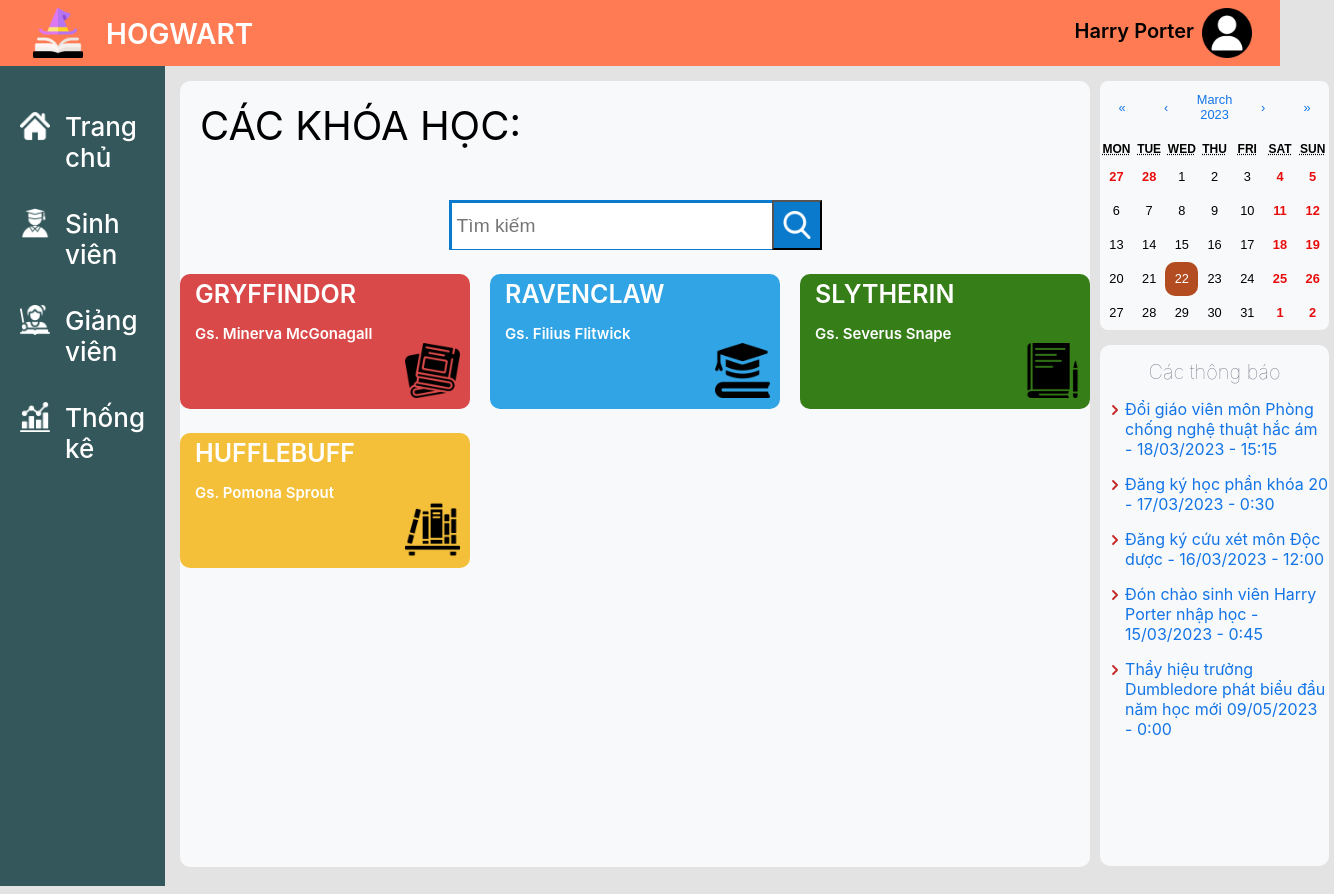
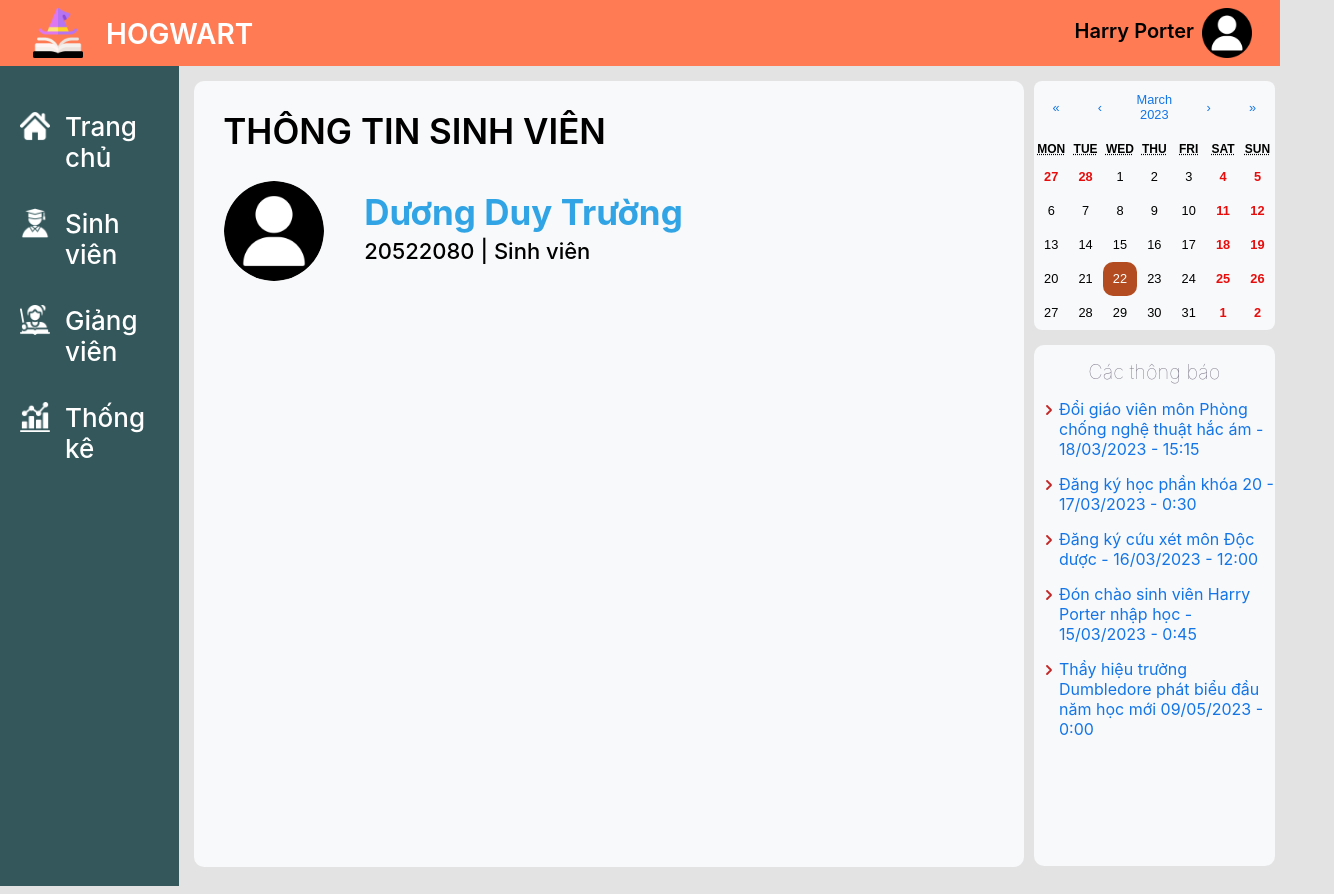
Before and after one commit to DuyTruong-237/nt114_fe, a React (Create React App) app: page /login in a window 1280 px wide. Shown: the whole page, 1334 px wide, since content can reach past the window. Built offline with nearby package versions, Linux system fonts and the light colour scheme.

Commit message:
Update#8

```diff
--- a/src/App.js
+++ b/src/App.js
@@ -7,12 +7,13 @@
 import Notification from './components/notification/Notification';
 import MainContent from './components/content/MainContent';
 import Home from './screen/Home/Home';
+import Login from './screen/Login/Login';
 
 function App() {
   return (
 
     <div className='app_js'>
-      <Home/>
+      <Login/>
     </div>
 
 
--- a/src/components/side_bar/SideBar.jsx
+++ b/src/components/side_bar/SideBar.jsx
@@ -50,8 +50,6 @@
             Thống kê
           </div>
        </div>
-
-
     </div>
   )
 }
--- /dev/null
+++ b/src/components/student_profile/StudentProfile.css
@@ -0,0 +1,35 @@
+.Profile_wrapper {
+    height: 100%;
+}
+.Title {
+    font-size: 35px;
+    font-weight: 600;
+    margin: 29px;
+}
+.Student_wrapper {
+    width: 100%;
+    display: flex;
+    height: 10%;
+
+}
+.Avatar_Profile {
+    width: 100px;
+    height: 100px;
+    border-radius: 50%;
+    margin-left: 30px;
+    margin-right: 40px;
+    /* flex-grow: 1; */
+}
+.Name_ID_wrapper {
+    margin-top: 10px;
+}
+.Student_name {
+    font-size: 35px;
+    color: #31A4E5;
+    font-weight: 700;
+}
+.Student_ID {
+    margin-top: 5px;
+    font-size: 22px;
+    font-weight: 500;
+}
--- /dev/null
+++ b/src/components/student_profile/StudentProfile.jsx
@@ -0,0 +1,21 @@
+import React from 'react'
+import './StudentProfile.css';
+import avatar from '../../img/user.png';
+
+
+export default function StudentProfile() {
+  return (
+    <div className='Profile_wrapper'>
+        <div className='Title'>THÔNG TIN SINH VIÊN</div>
+        <div className='Student_wrapper'>
+            <img className='Avatar_Profile' src={avatar}  />
+            <div className='Name_ID_wrapper'>
+                <div className='Student_name'>Dương Duy Trường</div>
+                <div className='Student_ID'>20522080 | Sinh viên</div>
+            </div>
+        </div>
+
+
+    </div>
+  )
+}
--- a/src/index.js
+++ b/src/index.js
@@ -9,6 +9,7 @@
 
   <React.StrictMode>
     <App />
+
   </React.StrictMode>
 );
 
--- /dev/null
+++ b/src/screen/Login/Login.jsx
@@ -0,0 +1,30 @@
+import React from 'react'
+import TopHeader from '../../components/top_header/TopHeader';
+import SideBar from '../../components/side_bar/SideBar';
+import Calendar from  '../../components/calendar/calendar';
+import Notification from '../../components/notification/Notification';
+import StudentProfile from '../../components/student_profile/StudentProfile'
+
+export default function Login() {
+    return (
+        <div className='homeScreen_js'>
+          <div className='Header'>
+            <TopHeader/>
+          </div>
+          <div className='Body'>
+            <div className='SideBar'>
+              <SideBar/>
+            </div>
+            <div className='Main-Content'>
+              <StudentProfile/>
+            </div>
+            <div className='Right-Cont'>
+              <Calendar/>
+              <Notification/>
+            </div>
+          </div>
+
+
+        </div>
+      )
+}
```
